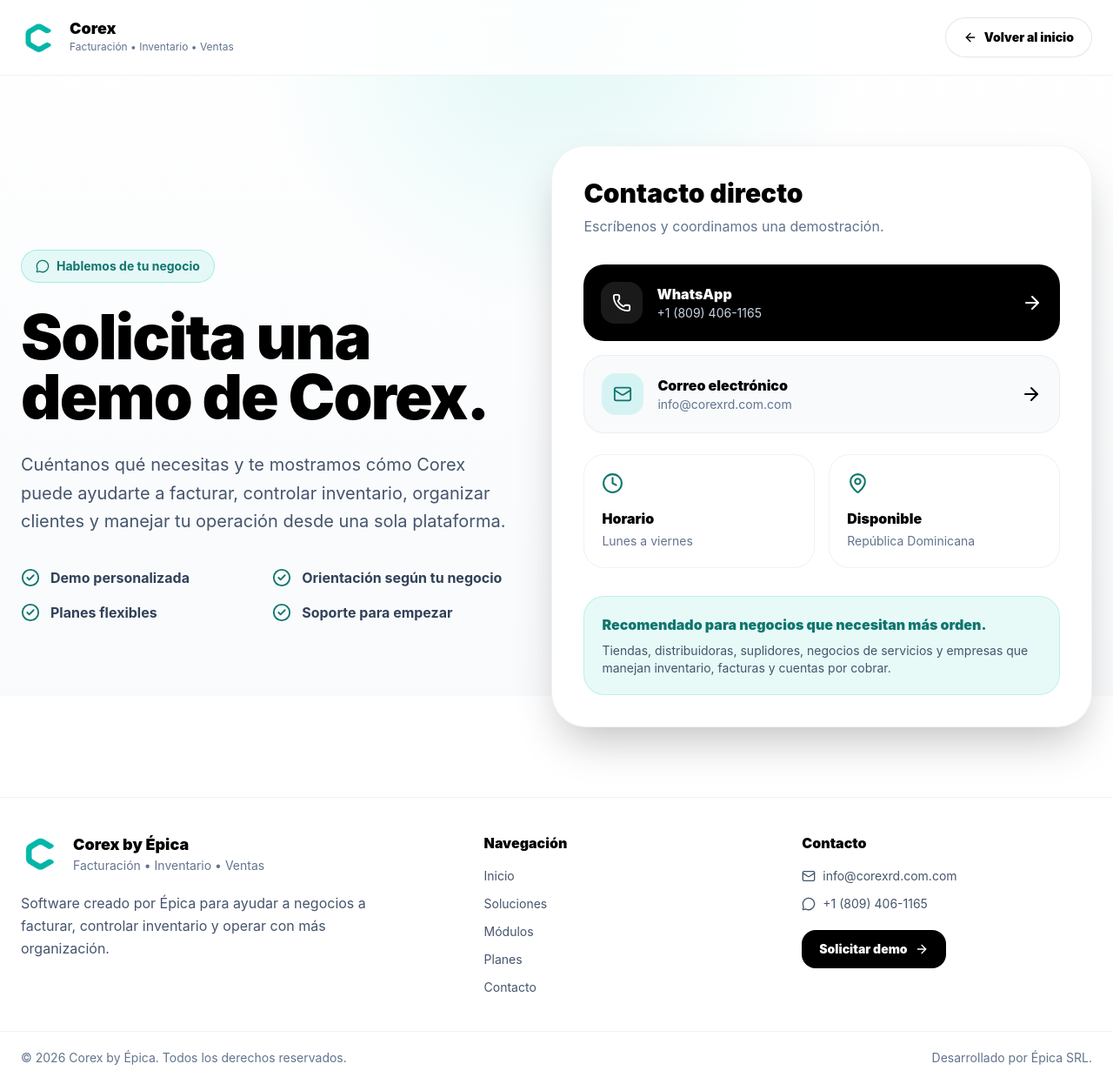
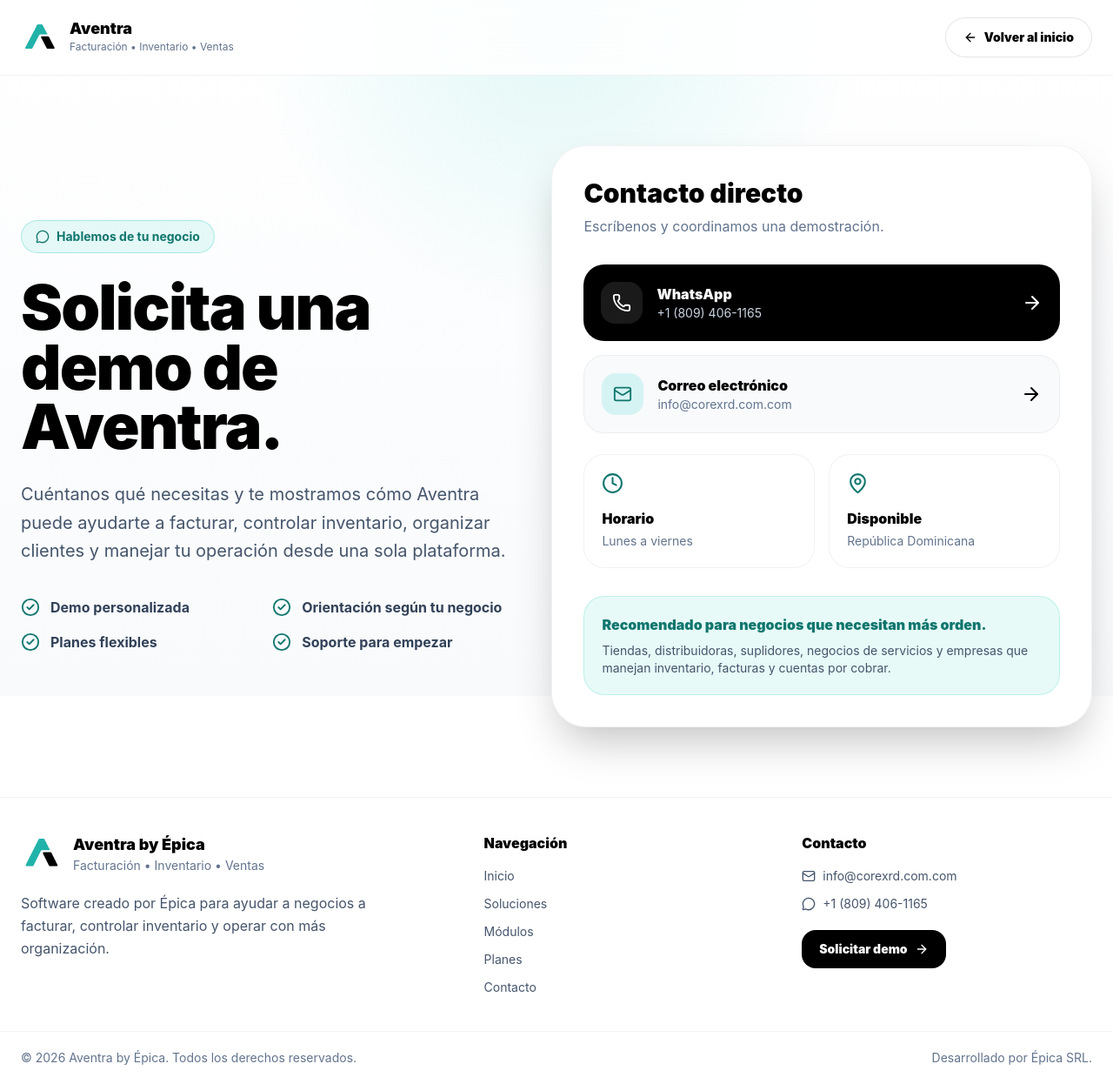
Before and after one commit to epicadrd/landing-page-corex, a React (Vite) app: page /contacto in a window 1280 px wide. Shown: the whole page at 87% size. Built offline with nearby package versions, Linux system fonts and the light colour scheme.

Commit message:
Iconos reemplazados de Corex por el de Aventra

```diff
--- a/components/Footer.jsx
+++ b/components/Footer.jsx
@@ -11,13 +11,13 @@ export default function Footer() {
         <div>
           <div className="flex items-center gap-3">
             <img
-              src="/corexicon.png"
-              alt="Corex"
+              src="/IconoAventra.png"
+              alt="Aventra"
               className="w-12 h-12 object-contain"
             />
 
             <div>
-              <p className="font-black text-lg">Corex by Épica</p>
+              <p className="font-black text-lg">Aventra by Épica</p>
               <p className="text-sm text-slate-500">
                 Facturación • Inventario • Ventas
               </p>
@@ -85,7 +85,7 @@ export default function Footer() {
 
       <div className="border-t border-black/5">
         <div className="max-w-7xl mx-auto px-6 py-5 text-sm text-slate-500 flex flex-col md:flex-row justify-between gap-3">
-          <p>© {new Date().getFullYear()} Corex by Épica. Todos los derechos reservados.</p>
+          <p>© {new Date().getFullYear()} Aventra by Épica. Todos los derechos reservados.</p>
           <p>Desarrollado por Épica SRL.</p>
         </div>
       </div>
--- a/index.html
+++ b/index.html
@@ -2,9 +2,9 @@
 <html lang="en">
   <head>
     <meta charset="UTF-8" />
-    <link rel="icon" type="image/svg+xml" href="./public/corexicon.png" />
+    <link rel="icon" type="image/svg+xml" href="./public/IconoAventra.png" />
     <meta name="viewport" content="width=device-width, initial-scale=1.0" />
-    <title>Corex | Inicio</title>
+    <title>Aventra | Inicio</title>
   </head>
   <body>
     <div id="root"></div>
--- a/src/pages/ContactPage.jsx
+++ b/src/pages/ContactPage.jsx
@@ -36,12 +36,12 @@ export default function ContactPage() {
           <div className="max-w-7xl mx-auto px-6 py-5 flex items-center justify-between gap-5">
             <a href="/" className="flex items-center gap-3">
               <img
-                  src="/corexicon.png"
-                  alt="Corex"
+                  src="/IconoAventra.png"
+                  alt="Aventra"
                   className="w-11 h-11 object-contain"
                 />
               <div>
-                <p className="font-black leading-none text-lg">Corex</p>
+               <p className="font-black leading-none text-lg">Aventra</p>
                 <p className="text-xs mt-1 text-slate-500">
                   Facturación • Inventario • Ventas
                 </p>
@@ -65,11 +65,11 @@ export default function ContactPage() {
             </div>
 
             <h1 className="text-4xl md:text-6xl xl:text-7xl font-black tracking-tight leading-[0.95]">
-              Solicita una demo de Corex.
+              Solicita una demo de Aventra.
             </h1>
 
             <p className="mt-7 text-lg md:text-xl text-slate-600 leading-relaxed max-w-2xl">
-              Cuéntanos qué necesitas y te mostramos cómo Corex puede ayudarte
+              Cuéntanos qué necesitas y te mostramos cómo Aventra puede ayudarte
               a facturar, controlar inventario, organizar clientes y manejar tu
               operación desde una sola plataforma.
             </p>
--- a/src/pages/LandingPage.jsx
+++ b/src/pages/LandingPage.jsx
@@ -76,12 +76,12 @@ export default function LandingPage() {
           <div className="max-w-7xl mx-auto px-6 py-4 flex items-center justify-between gap-5">
             <a href="#inicio" className="flex items-center gap-3 shrink-0">
                 <img
-                  src="/corexicon.png"
-                  alt="Corex"
+                  src="/IconoAventra.png"
+                  alt="Aventra"
                   className="w-11 h-11 object-contain"
                 />
               <div>
-                <p className="font-black leading-none text-lg">Corex</p>
+                <p className="font-black leading-none text-lg">Aventra</p>
                 <p className="text-xs mt-1 text-slate-500">
                   Facturación • Inventario • Ventas
                 </p>
@@ -203,7 +203,7 @@ export default function LandingPage() {
             </h1>
 
             <p className="mt-8 text-lg md:text-xl text-slate-600 leading-relaxed max-w-2xl">
-              Corex te ayuda a emitir e-CF, controlar inventario, vender desde punto
+              Aventra te ayuda a emitir e-CF, controlar inventario, vender desde punto
               de venta, gestionar gastos, cuentas por cobrar y cuentas por pagar
               desde una sola plataforma.
             </p>
@@ -463,7 +463,7 @@ export default function LandingPage() {
         </h2>
 
         <p className="mt-6 text-lg text-slate-600 leading-relaxed">
-          Corex ayuda a empresas a controlar inventario, emitir e-CF,
+          Aventra ayuda a empresas a controlar inventario, emitir e-CF,
           gestionar ventas, compras y operaciones desde una sola plataforma.
           Pensado para negocios dominicanos que quieren crecer con orden y
           tecnología.
@@ -652,7 +652,7 @@ export default function LandingPage() {
             </h2>
 
             <p className="mt-7 text-slate-300 text-lg md:text-xl max-w-3xl mx-auto">
-              Solicita una demo y mira cómo Corex puede ayudarte a facturar más
+              Solicita una demo y mira cómo Aventra puede ayudarte a facturar más
               rápido, controlar mejor tu inventario y organizar tu operación
               diaria.
             </p>
--- a/src/pages/ModulesPage.jsx
+++ b/src/pages/ModulesPage.jsx
@@ -141,13 +141,13 @@ export default function ModulesPage() {
           <div className="max-w-7xl mx-auto px-6 py-5 flex items-center justify-between gap-5">
             <Link to="/" className="flex items-center gap-3">
               <img
-                  src="/corexicon.png"
-                  alt="Corex"
+                  src="/IconoAventra.png"
+                  alt="Aventra"
                   className="w-11 h-11 object-contain"
                 />
 
               <div>
-                <p className="font-black leading-none text-lg">Corex</p>
+                <p className="font-black leading-none text-lg">Aventra</p>
                 <p className="text-xs mt-1 text-slate-500">
                   Facturación • Inventario • Ventas
                 </p>
@@ -175,7 +175,7 @@ export default function ModulesPage() {
             </h1>
 
             <p className="mt-7 text-lg md:text-xl text-slate-600 leading-relaxed">
-              Corex integra herramientas para ventas, inventario, facturación,
+              Aventra integra herramientas para ventas, inventario, facturación,
               clientes y operación diaria desde una sola plataforma.
             </p>
           </div>
--- a/src/pages/PlansPage.jsx
+++ b/src/pages/PlansPage.jsx
@@ -32,13 +32,13 @@ export default function PlansPage() {
           <div className="max-w-7xl mx-auto px-6 py-5 flex items-center justify-between gap-5">
             <Link to="/" className="flex items-center gap-3">
               <img
-                  src="/corexicon.png"
-                  alt="Corex"
+                  src="/IconoAventra.png"
+                  alt="Aventra"
                   className="w-11 h-11 object-contain"
                 />
 
               <div>
-                <p className="font-black leading-none text-lg">Corex</p>
+                <p className="font-black leading-none text-lg">Aventra</p>
                 <p className="text-xs mt-1 text-slate-500">
                   Facturación • Inventario • Ventas
                 </p>
--- a/src/pages/SolutionsPage.jsx
+++ b/src/pages/SolutionsPage.jsx
@@ -62,13 +62,13 @@ export default function SolutionsPage() {
           <div className="max-w-7xl mx-auto px-6 py-5 flex items-center justify-between gap-5">
             <Link to="/" className="flex items-center gap-3">
               <img
-                  src="/corexicon.png"
-                  alt="Corex"
+                  src="/IconoAventra.png"
+                  alt="Aventra"
                   className="w-11 h-11 object-contain"
                 />
 
               <div>
-                <p className="font-black leading-none text-lg">Corex</p>
+                <p className="font-black leading-none text-lg">Aventra</p>
                 <p className="text-xs mt-1 text-slate-500">
                   Facturación • Inventario • Ventas
                 </p>
@@ -92,11 +92,11 @@ export default function SolutionsPage() {
             </div>
 
             <h1 className="text-4xl md:text-6xl xl:text-7xl font-black tracking-tight leading-[0.95]">
-              Corex se adapta a diferentes operaciones.
+              Aventra se adapta a diferentes operaciones.
             </h1>
 
             <p className="mt-7 text-lg md:text-xl text-slate-600 leading-relaxed">
-              Desde tiendas hasta distribuidoras, Corex te ayuda a facturar,
+              Desde tiendas hasta distribuidoras, Aventra te ayuda a facturar,
               organizar inventario, controlar clientes y manejar documentos de
               forma más profesional.
             </p>
```
Also changed, not shown: public/IconoAventra.png (added).
